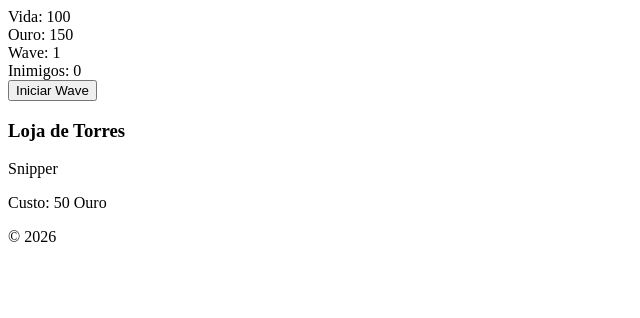
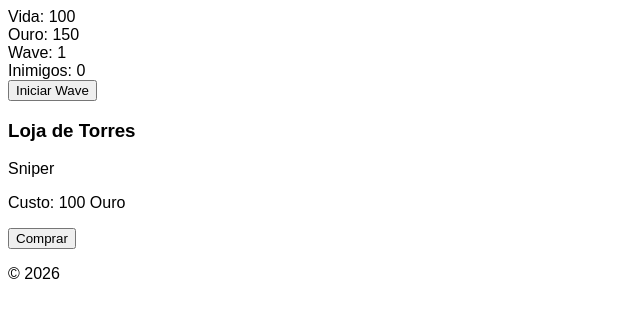
Before and after one commit to Joaoigor789/Tower-Defense, a plain HTML site: page index.html in a window 1280 px wide. Shown: the whole page, without its empty margins (0-640 px from the left). Drawn offline with Linux system fonts and the light colour scheme.

Commit message:
adicionado botao buy tower

```diff
--- a/index.html
+++ b/index.html
@@ -3,9 +3,9 @@
 O QUE ISSO FAZ: Declara que é um documento HTML5
 POR QUÊ: Necessário para o navegador entender que é HTML moderno
 -->
-<html lang="en">
+<html lang="pt-br">
 <!--
-O QUE ISSO FAZ: Tag raiz do documento, "lang='en'" define idioma inglês
+O QUE ISSO FAZ: Tag raiz do documento, "lang='pt-br'" define idioma português
 SUGESTÃO: Mude para "pt-br" já que é em português
 -->
 <head>
@@ -14,10 +14,10 @@ SUGESTÃO: Mude para "pt-br" já que é em português
     <meta name="viewport" content="width=device-width, initial-scale=1.0">
     <!-- FAZ: Torna o site responsivo em celulares
         POR QUÊ: Ajusta a escala para diferentes tamanhos de tela -->
-    <link rel="stylesheet" href="styles.css">
+    <link rel="stylesheet" href="style.css">
     <!-- Conecta o arquivo CSS que vai estilizar tudo
-        ATENÇÃO: Seu arquivo CSS precisa se chamar "styles.css" -->
-    <title>Document</title>
+        ATENÇÃO: Seu arquivo CSS precisa se chamar "style.css" -->
+    <title>Games</title>
     <!-- Título que aparece na aba do navegador
         SUGESTÃO: Coloque um nome legal tipo "Tower Defense Game" -->
 
@@ -78,19 +78,18 @@ SUGESTÃO: Mude para "pt-br" já que é em português
 <div class="tower-shop">
 
 <h3>Loja de Torres</h3>
-<div class="tower-item"  datatype="snipper" cost="100">
+<div class="tower-item"  data-type="sniper" data-cost="100">
     <!--
-            PROBLEMA: Atributos HTML são data-* (com hífen)
             CORREÇÃO: data-type="sniper" data-cost="100"
 
             IMPORTANTE: Esses atributos são lidos pelo JavaScript
             -->
-    <p>Snipper</p>
-    <p>Custo: 50 Ouro</p>
-    <!--
-            INCONSISTÊNCIA: Diz custo 50 mas no atributo é 100
-            Decida um valor e mantenha consistente
-            -->
+    <p>Sniper</p>
+    <p>Custo: 100 Ouro</p>
+    <button class="buy-tower">Comprar</button>
+    <!-- Botão para comprar a torre -->
+
+
 
 
 
```
